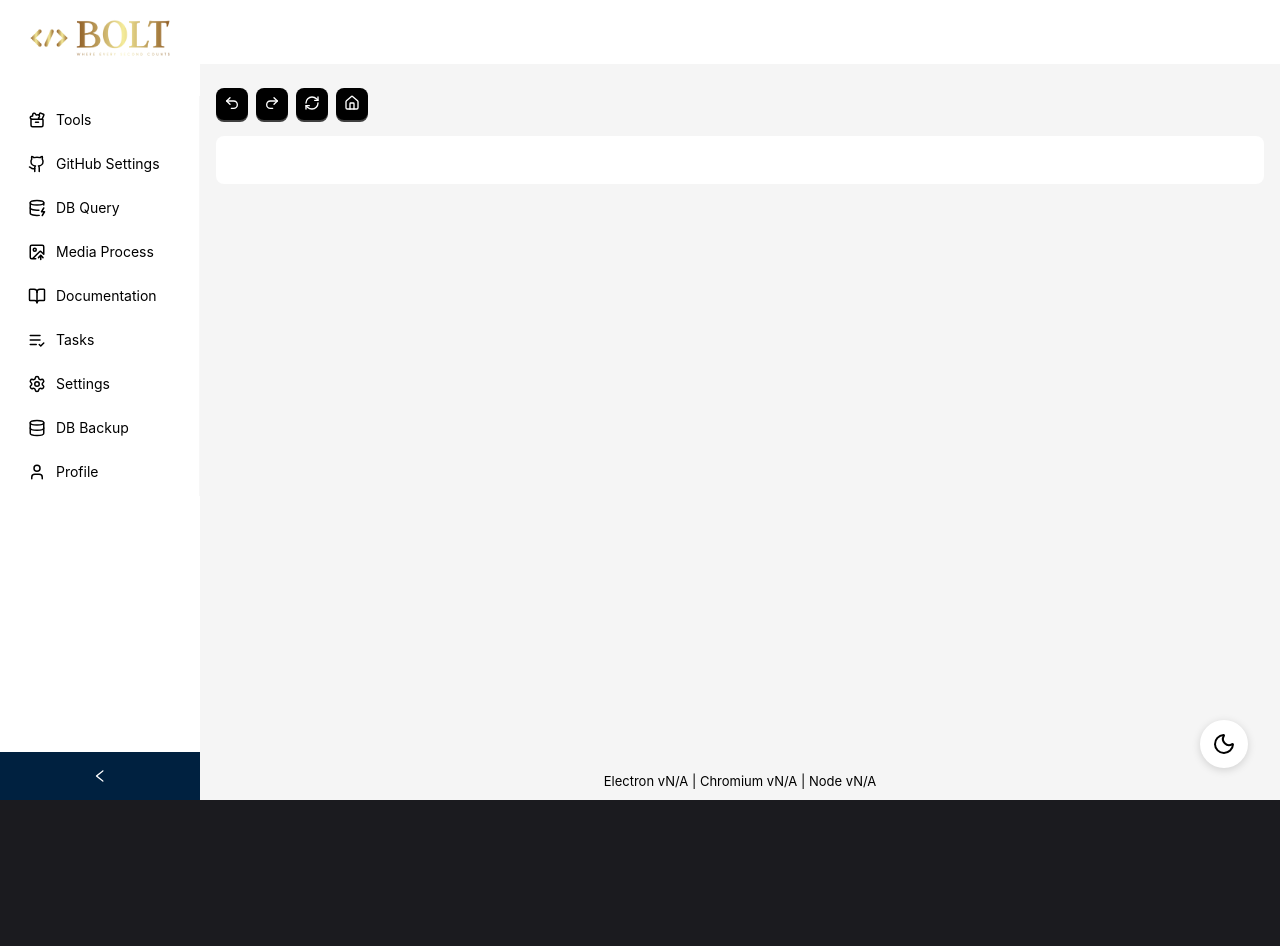
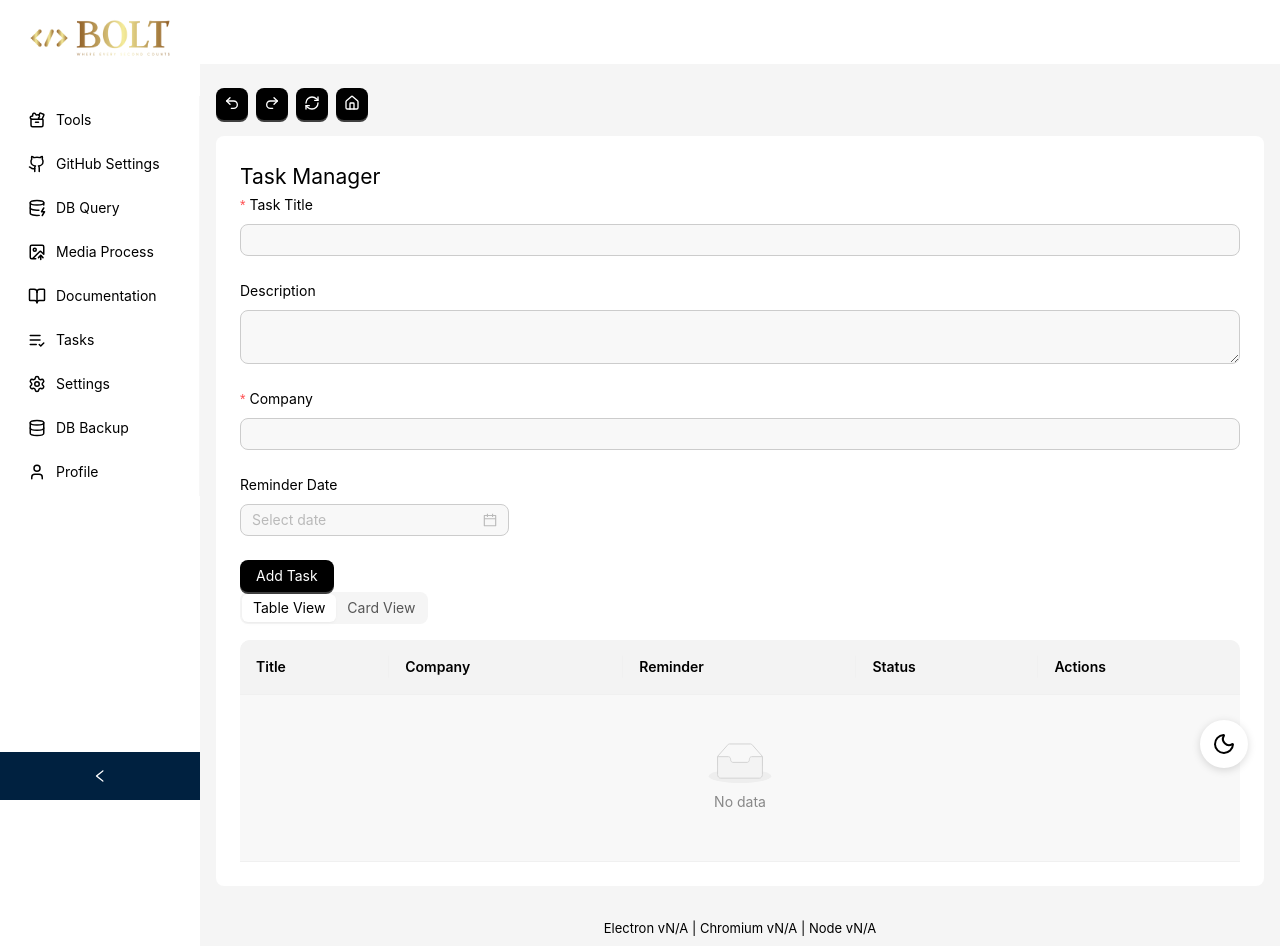
Before and after one commit to kovai-pazhamudir-nilayam/bolt, a React (Vite) app: page /task-list in a window 1280 px wide. Before the commit the page ends 800 px from the top, so only its background shows below. Built offline with nearby package versions, Linux system fonts and the light colour scheme.

Commit message:
[Pankaj] Task Page

```diff
--- a/src/main/index.js
+++ b/src/main/index.js
@@ -8,6 +8,7 @@ import { registerSystemHandler } from './ipc/system.ipc.js'
 import { registerTaskManagerDIHandler } from './ipc/taskManagerDI.ipc.js'
 import { registerSettingsHandler } from './ipc/settings.ipc/settings.ipc.js'
 import { registerGithubSettingsHandler } from './ipc/githubSettings.ipc/githubSettings.ipc'
+import { registerTaskHandler } from './ipc/task.ipc'
 
 function createWindow() {
   // Create the browser window.
@@ -64,6 +65,7 @@ app.whenReady().then(async () => {
   // Register all IPC Handler
   registerGithubSettingsHandler(ipcMain, configDb)
   registerSettingsHandler(ipcMain, configDb)
+  registerTaskHandler(ipcMain, configDb)
   registerSystemHandler(ipcMain)
   registerTaskManagerDIHandler(ipcMain)
 
--- a/src/preload/index.js
+++ b/src/preload/index.js
@@ -2,6 +2,7 @@ import { contextBridge, ipcRenderer } from 'electron'
 import { electronAPI } from '@electron-toolkit/preload'
 import { settingsApi } from './settings.preload'
 import { githubSettingsApi } from './githubSettings.preload'
+import { taskApi } from './task.prelod'
 
 const systemAPI = {
   selectFolder: async () => {
@@ -165,6 +166,7 @@ if (process.contextIsolated) {
     contextBridge.exposeInMainWorld('systemAPI', systemAPI)
     contextBridge.exposeInMainWorld('settingsApi', settingsApi)
     contextBridge.exposeInMainWorld('githubSettingsApi', githubSettingsApi)
+    contextBridge.exposeInMainWorld('taskApi', taskApi)
   } catch (error) {
     console.error(error)
   }
@@ -175,4 +177,5 @@ if (process.contextIsolated) {
   window.systemAPI = systemAPI
   window.settingsApi = settingsApi
   window.githubSettingsApi = githubSettingsApi
+  window.taskApi = taskApi
 }
--- a/src/renderer/src/pages/TaskListPage/TaskListPage.jsx
+++ b/src/renderer/src/pages/TaskListPage/TaskListPage.jsx
@@ -1,5 +1,166 @@
-const TaskListPage = () => {
-  'TaskListPage'
+// TaskPage.jsx
+import { Button, Card, Col, DatePicker, Form, Input, Row, Segmented, Space, Table, Tag } from 'antd'
+import dayjs from 'dayjs'
+import { useEffect, useState } from 'react'
+import { tasksFactory } from '../../repos/taskPage.repo'
+
+const { taskRepo } = tasksFactory()
+
+const statusColors = {
+  pending: 'blue',
+  in_progress: 'orange',
+  completed: 'green'
+}
+
+function TaskListPage() {
+  const [tasks, setTasks] = useState([])
+  const [loading, setLoading] = useState(false)
+  const [viewMode, setViewMode] = useState('table') // "table" | "card"
+
+  const fetchTasks = async () => {
+    const list = await taskRepo.getAll()
+    setTasks(list)
+  }
+
+  useEffect(() => {
+    fetchTasks()
+  }, [])
+
+  const onFinish = async (values) => {
+    setLoading(true)
+    await taskRepo.create({
+      title: values.title,
+      description: values.description,
+      company_code: values.company,
+      reminder_at: values.reminder ? values.reminder.toISOString() : null
+    })
+    setLoading(false)
+    fetchTasks()
+  }
+
+  const updateStatus = async (taskId, status) => {
+    await taskRepo.update(taskId, status)
+    fetchTasks()
+  }
+
+  return (
+    <div className="p-4">
+      <h2>Task Manager</h2>
+
+      {/* Task Form */}
+      <Form onFinish={onFinish} layout="vertical" className="mb-4">
+        <Form.Item name="title" label="Task Title" rules={[{ required: true }]}>
+          <Input />
+        </Form.Item>
+        <Form.Item name="description" label="Description">
+          <Input.TextArea />
+        </Form.Item>
+        <Form.Item name="company" label="Company" rules={[{ required: true }]}>
+          <Input />
+        </Form.Item>
+        <Form.Item name="reminder" label="Reminder Date">
+          <DatePicker showTime />
+        </Form.Item>
+        <Button type="primary" htmlType="submit" loading={loading}>
+          Add Task
+        </Button>
+      </Form>
+
+      {/* View Switch */}
+      <Segmented
+        options={[
+          { label: 'Table View', value: 'table' },
+          { label: 'Card View', value: 'card' }
+        ]}
+        value={viewMode}
+        onChange={setViewMode}
+        style={{ marginBottom: 16 }}
+      />
+
+      {/* Table Layout */}
+      {viewMode === 'table' && (
+        <Table
+          rowKey="id"
+          dataSource={tasks}
+          columns={[
+            { title: 'Title', dataIndex: 'title' },
+            { title: 'Company', dataIndex: 'company_code' },
+            {
+              title: 'Reminder',
+              dataIndex: 'reminder_at',
+              render: (val) => val && dayjs(val).format('YYYY-MM-DD HH:mm')
+            },
+            {
+              title: 'Status',
+              dataIndex: 'status',
+              render: (val) => <Tag color={statusColors[val]}>{val}</Tag>
+            },
+            {
+              title: 'Actions',
+              render: (_, task) => (
+                <Space>
+                  {task.status !== 'in_progress' && (
+                    <Button size="small" onClick={() => updateStatus(task.id, 'in_progress')}>
+                      Mark In Progress
+                    </Button>
+                  )}
+                  {task.status !== 'completed' && (
+                    <Button
+                      size="small"
+                      type="primary"
+                      onClick={() => updateStatus(task.id, 'completed')}
+                    >
+                      Mark Complete
+                    </Button>
+                  )}
+                </Space>
+              )
+            }
+          ]}
+        />
+      )}
+
+      {/* Card Layout */}
+      {viewMode === 'card' && (
+        <Row gutter={[16, 16]}>
+          {tasks.map((task) => (
+            <Col xs={24} sm={12} md={8} lg={6} key={task.id}>
+              <Card
+                title={task.title}
+                extra={<Tag color={statusColors[task.status]}>{task.status}</Tag>}
+                actions={[
+                  task.status !== 'in_progress' && (
+                    <Button size="small" onClick={() => updateStatus(task.id, 'in_progress')}>
+                      In Progress
+                    </Button>
+                  ),
+                  task.status !== 'completed' && (
+                    <Button
+                      size="small"
+                      type="primary"
+                      onClick={() => updateStatus(task.id, 'completed')}
+                    >
+                      Complete
+                    </Button>
+                  )
+                ].filter(Boolean)}
+              >
+                <p>
+                  <b>Company:</b> {task.company_code}
+                </p>
+                {task.description && <p>{task.description}</p>}
+                {task.reminder_at && (
+                  <p>
+                    <b>Reminder:</b> {dayjs(task.reminder_at).format('YYYY-MM-DD HH:mm')}
+                  </p>
+                )}
+              </Card>
+            </Col>
+          ))}
+        </Row>
+      )}
+    </div>
+  )
 }
 
 export default TaskListPage
--- /dev/null
+++ b/src/renderer/src/repos/taskPage.repo.js
@@ -0,0 +1,22 @@
+const taskAPI = {
+  getAll: () => {},
+  upsert: () => {},
+  delete: () => {}
+}
+
+const taskDB = {
+  getAll: () => window.taskApi.getAll(),
+  create: (input) => window.taskApi.create(input),
+  update: (input) => window.taskApi.update(input),
+  delete: (company_code) => window.taskApi.delete(company_code)
+}
+
+const tasksFactory = () => {
+  const mode = window.runtimeConfig?.mode || 'local'
+  if (mode === 'api') {
+    return { taskRepo: taskAPI }
+  }
+  return { taskRepo: taskDB }
+}
+
+export { tasksFactory }
```
Also changed, not shown: src/main/database/migrations/20250921185250_create_task.js (added, +17 -0 lines), src/main/ipc/task.ipc.js (added, +55 -0 lines), src/preload/task.prelod.js (added, +9 -0 lines).
